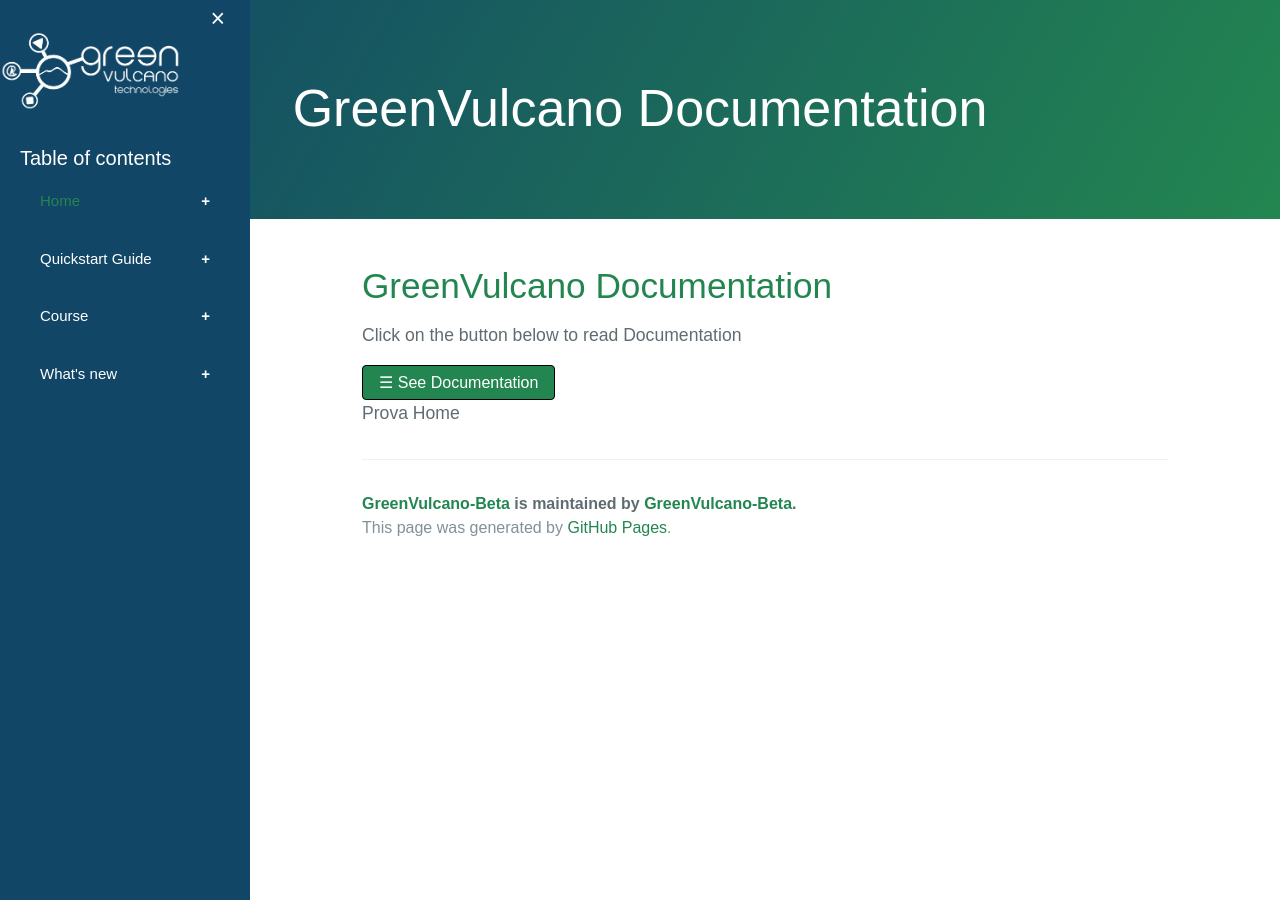
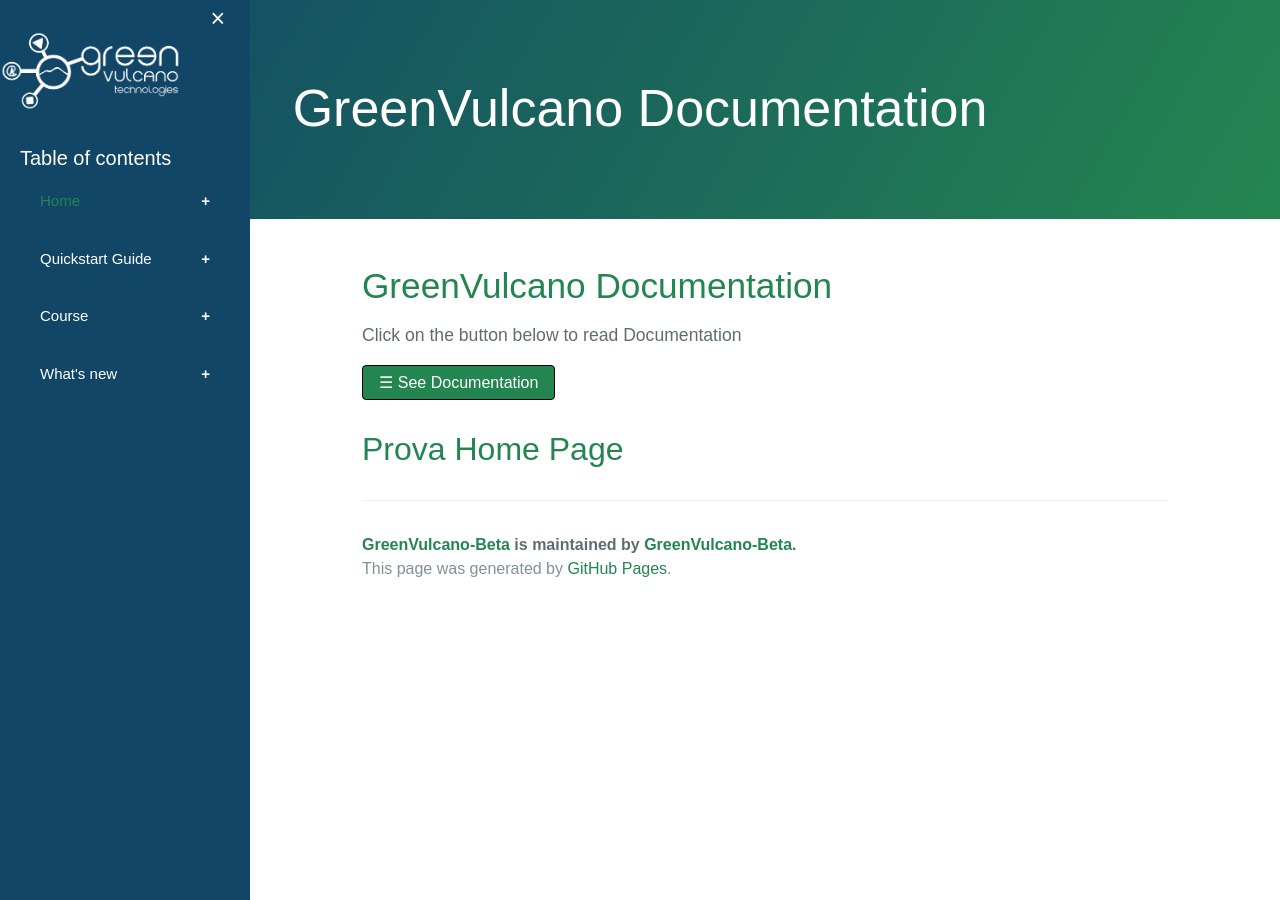
Before and after one commit to dianamw/GreenVulcano-Beta, a Jekyll site: the page built from pages/home.md, in a window 1280 px wide. Built offline with Jekyll 4.4.1, drawn with Linux system fonts in a browser that asks for light colours; nearby versions of some CDN libraries; our own code applies the rules of GitHub Pages for plain Markdown files; library files that are not in the unit come from our copies; the repository's description, which GitHub fills in, is left out.

Commit message:
Update home.md

```diff
--- a/pages/home.md
+++ b/pages/home.md
@@ -1 +1 @@
-Prova Home
+## Prova Home Page
```
